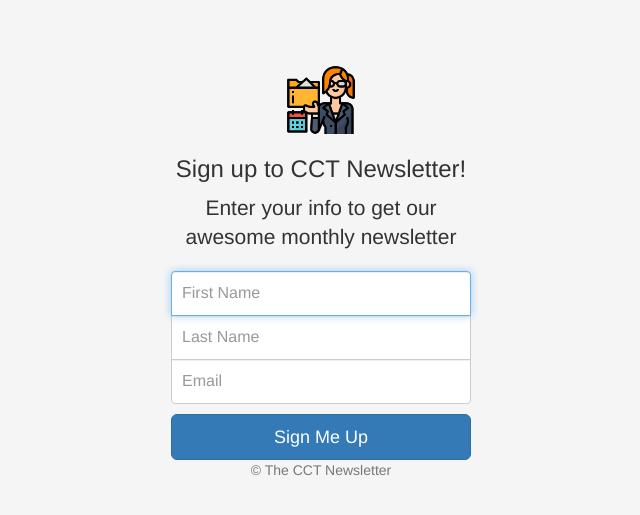
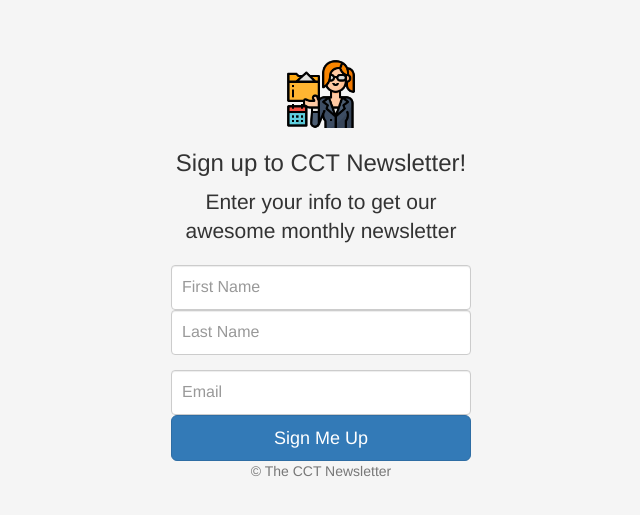
Before and after one commit to Annytitinha/Cct_Newsletter, a website: page signup.html in a window 1280 px wide. Shown: the part 123-638 px from the top of the page, without its empty margins (319-959 px from the left). Drawn offline with nearby package versions, Linux system fonts and the light colour scheme.

Commit message:
fixing html

```diff
--- a/signup.html
+++ b/signup.html
@@ -25,21 +25,41 @@
 <meta name="theme-color" content="#563d7c">
 
 
-
     <!-- Custom styles for this template -->
     <link href="css/styles.css" rel="stylesheet">
   </head>
   <body class="text-center">
-    <form action="/signup" class="form-signin" method="post">
+    <form action="/signup" class="form-signin" method="POST">
   <img class="mb-4" src="images/secretary.png" alt="" width="72" height="72">
   <h1 class="h3 mb-3 font-weight-normal">Sign up to CCT Newsletter!</h1>
   <p class="lead">
             Enter your info to get our awesome monthly newsletter
           </p>
-  <input type="text" name="fName" class="form-control top" placeholder="First Name" required autofocus>
-  <input type="text" name="lName" class="form-control middle" placeholder="Last Name" required autofocus>
-  <input type="mail" name="email"class=" form-control bottom" placeholder="Email" required>
-
+  <input
+                type="text"
+                name="firstName"
+                id="first-name"
+                class="form-control"
+                placeholder="First Name"
+              />
+            </div>
+            <div class="form-group">
+              <input
+                type="text"
+                name="lastName"
+                id="last-name"
+                class="form-control"
+                placeholder="Last Name"
+              />
+            </div>
+            <div class="form-group">
+              <input
+                type="email"
+                name="email"
+                id="email"
+                class="form-control"
+                placeholder="Email"
+              />
   <button class="btn btn-lg btn-primary btn-block" type="submit">Sign Me Up</button>
   <p class="mt-5 mb-3 text-muted">&copy; The CCT Newsletter</p>
 </form>
```
Also changed, not shown: failure.html (+5 -5 lines).
